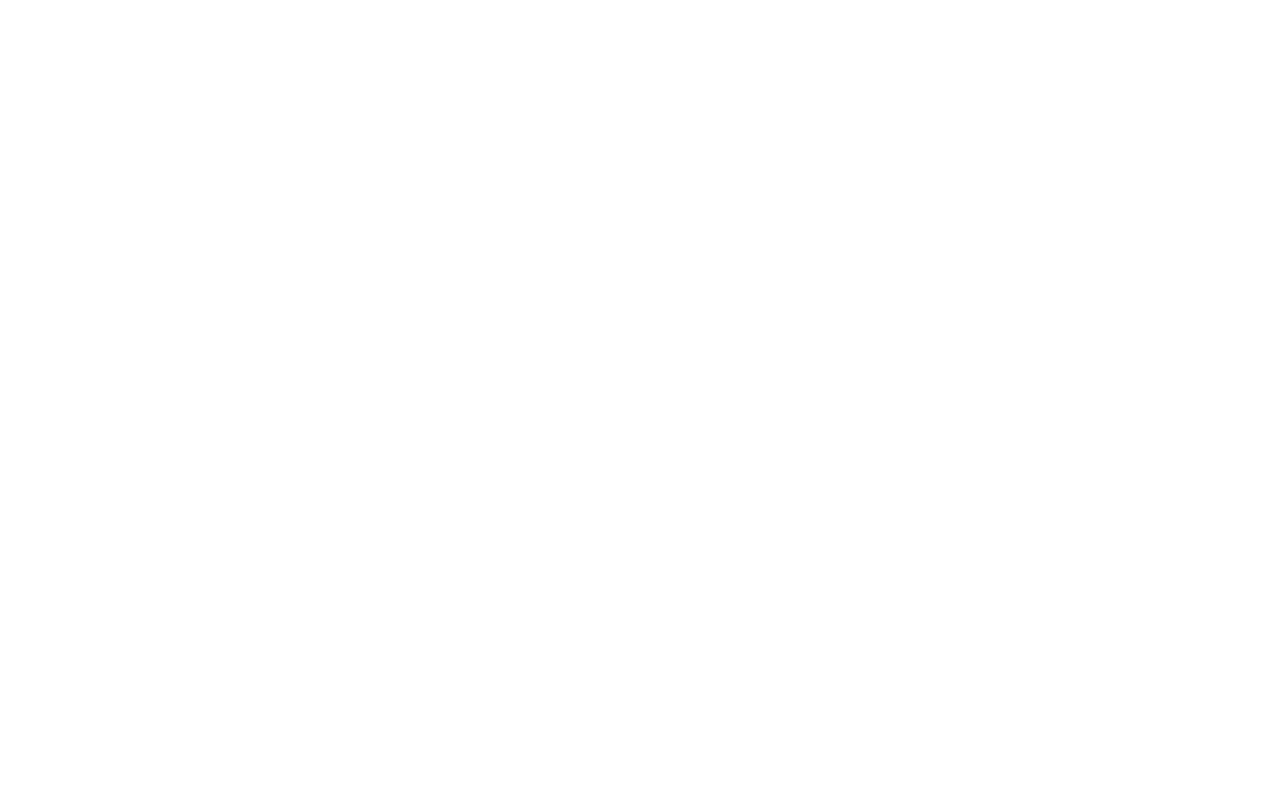
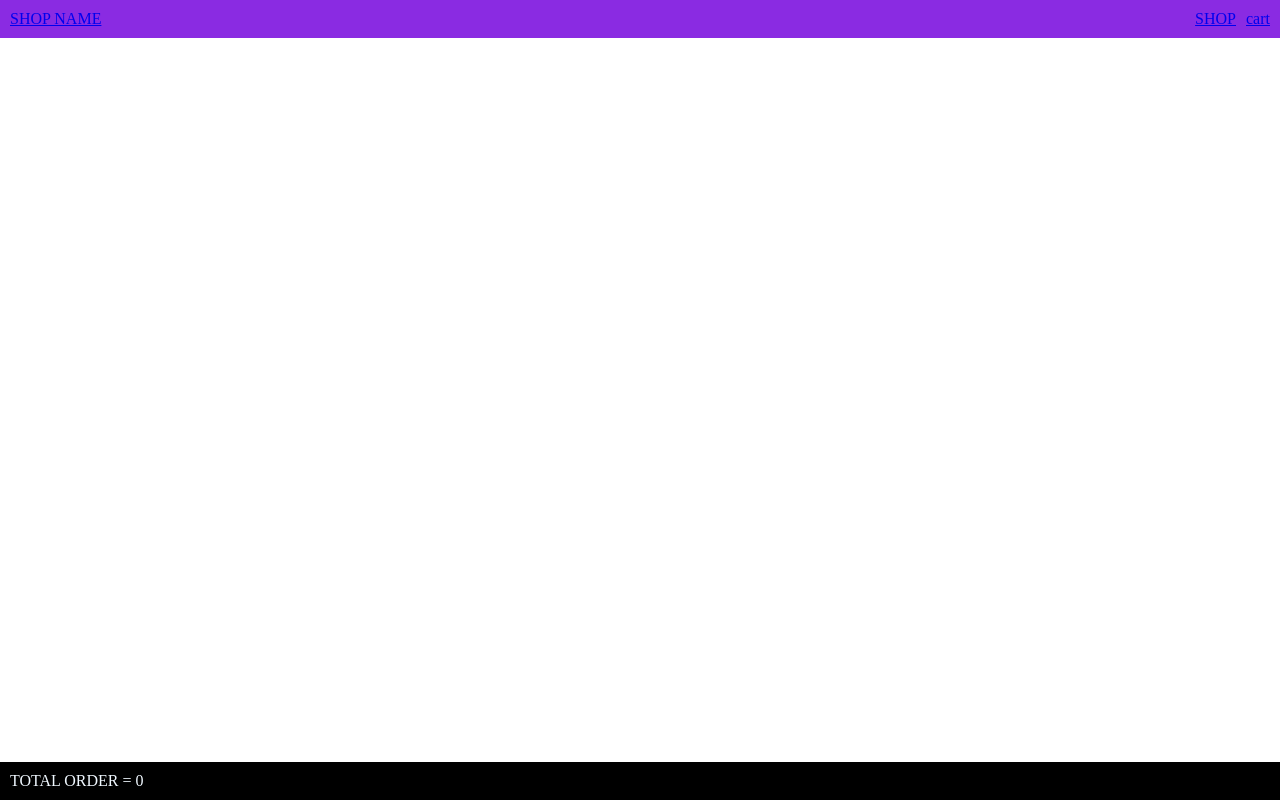
Before and after one commit to DaddyGasCoin/shopping-cart, a React (Create React App) app: page /cart in a window 1280 px wide. Before the commit this address had no page. Built offline with nearby package versions, Linux system fonts and the light colour scheme.

Commit message:
Add cart page

```diff
--- a/src/App.js
+++ b/src/App.js
@@ -1,6 +1,7 @@
 import DisplayMain from "./components/DisplayMain";
 import DisplayShop from "./components/DisplayShop";
 import DisplayHeader from "./components/DisplayHeader";
+import DisplayCart from "./components/DisplayCart";
 import { BrowserRouter, Routes, Route } from "react-router-dom";
 import { useState } from "react";
 import uniqid from "uniqid";
@@ -30,18 +31,41 @@
 
 //state array for products
 let arr = []
+
+function randprice() {
+  const prices = [150, 200, 80, 650, 120, 275, 320]
+  return prices[Math.floor(Math.random() * prices.length)]
+}
 keys.forEach((key, index) =>
-  arr.push({ id: uniqid(), link: images[key], name: productname[index], price: 150 }))
+  arr.push({ id: uniqid(), link: images[key], name: productname[index], price: randprice() }))
 
 function App() {
 
   const [products] = useState(arr)
   const [cost, setCost] = useState(0)
+  const [cart, addCart] = useState([])
+
 
   function updateCost(event) {
     const price = parseInt(event.target.dataset.price)
+    const id = event.target.dataset.id
+    const img = event.target.dataset.src
+    const name = event.target.dataset.name
+    const index = cart.map(e => e.id).indexOf(id);
+
+    //Increment quantity if product is already added
+    if (index === -1) {
+      cart.push({ id: id, link: img, name: name, price: price, qty: 1 })
+      addCart([...cart])
+    }
+    else {
+      let temporaryarray = cart.slice();
+      temporaryarray[index].qty += 1
+      addCart(temporaryarray);
+    }
+
+    addCart([...cart])
     setCost(cost + price)
-    console.log(cost)
   }
   return (
     <BrowserRouter>
@@ -49,6 +73,7 @@
         <Route path="/" element={<DisplayHeader />}>
           <Route path="/" element={<DisplayMain />} />
           <Route path="shop" element={<DisplayShop items={products} handler={updateCost} />} />
+          <Route path="cart" element={<DisplayCart data={cart} price={cost} />} />
         </Route>
       </Routes>
     </BrowserRouter>
--- a/src/components/DisplayCard.js
+++ b/src/components/DisplayCard.js
@@ -7,7 +7,8 @@
             <img src={prod.link}></img>
             <p className="prod-name">{prod.name}</p>
             <p>${prod.price}</p>
-            <button data-price={prod.price} onClick={handler}>Add to card</button>
+            <button data-price={prod.price} onClick={handler}
+                data-id={prod.id} data-src={prod.link} data-name={prod.name}>Add to card</button>
         </div>
 
 
--- /dev/null
+++ b/src/components/DisplayCart.js
@@ -0,0 +1,17 @@
+import DisplayProduct from "./DisplayProduct"
+
+const DisplayCart = (props) => {
+    const { data, price } = props
+    return (
+        <>
+            <div className="cart-wrapper">
+                {data.map((item) => {
+                    return <DisplayProduct key={item.id} data={item} />
+                })}
+            </div>
+            <div className="cart-foot">TOTAL ORDER = {price} </div>
+        </>
+    )
+}
+
+export default DisplayCart
--- a/src/components/DisplayHeader.js
+++ b/src/components/DisplayHeader.js
@@ -12,7 +12,9 @@
           <Link to="/shop">
             <div>SHOP</div>
           </Link>
-          <div>cart</div>
+          <Link to='/cart'>
+            <div>cart</div>
+          </Link>
         </div>
       </div>
       <Outlet />
--- /dev/null
+++ b/src/components/DisplayProduct.js
@@ -0,0 +1,17 @@
+
+const DisplayProduct = (props) => {
+    const { data } = props
+    return (
+        <div className="cart-product-display">
+            <img src={data.link} />
+            <div className="product-info">
+                <div> name {data.name}</div>
+                <div> price {data.price}</div>
+                <div> quantity {data.qty}</div>
+            </div>
+
+        </div>
+    )
+}
+
+export default DisplayProduct
--- a/src/style.css
+++ b/src/style.css
@@ -42,3 +42,23 @@
 button {
     width: 50%;
 }
+
+.cart-foot {
+    position: fixed;
+    bottom: 0;
+    padding: 10px;
+    width: 100%;
+    background-color: black;
+    color: aliceblue;
+
+}
+
+.cart-wrapper {
+    display: flex;
+    flex-direction: column;
+
+}
+
+.cart-product-display {
+    display: flex;
+}
```
